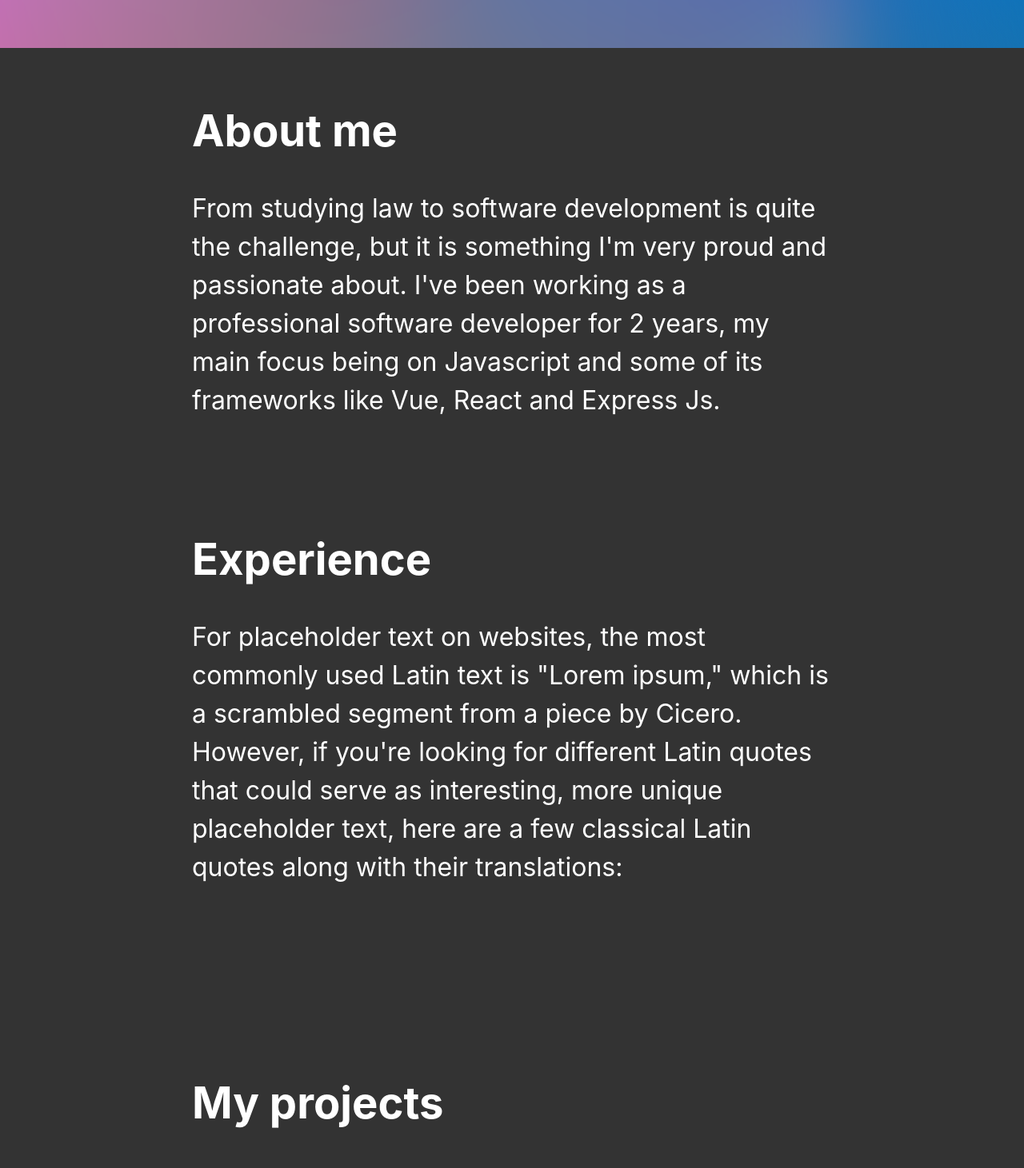
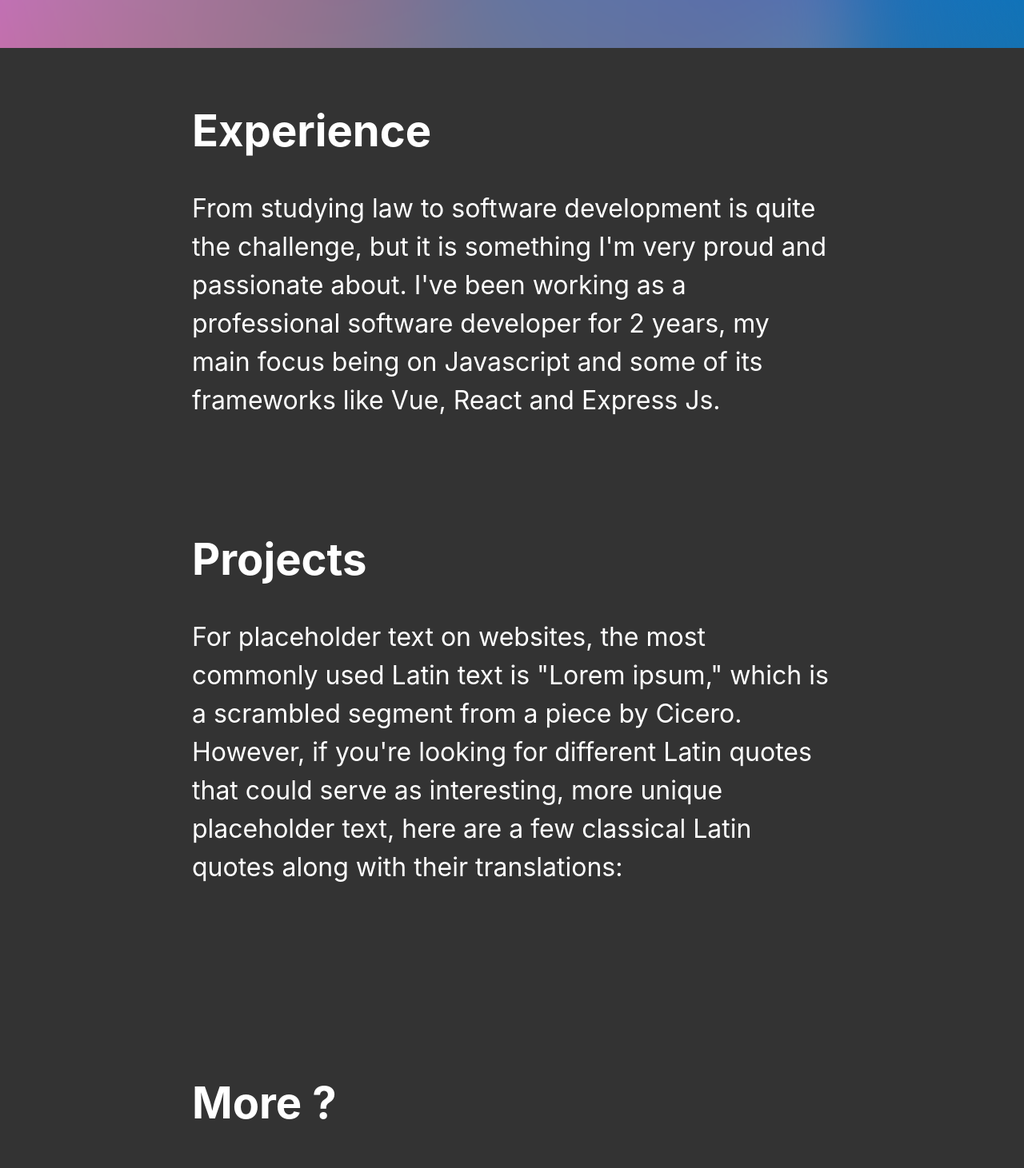
Before and after one commit to Popa-Andrei-Valentin/My_Portofolio, a React (Vite) app: page / in a window 1280 px wide. Shown: the part 740-2201 px from the top of the page at 80% size. Built offline with nearby package versions, Linux system fonts and the light colour scheme.

Commit message:
Change content structure

```diff
--- a/src/components/Content/Content.jsx
+++ b/src/components/Content/Content.jsx
@@ -6,21 +6,21 @@ export default function Content () {
 			<div className='content-container'>
 				<div className='about-section'>
 					<div className='content-text'>
-						<h2>About me</h2>
+						<h2>Experience</h2>
 						<p>From studying law to software development is quite the challenge, but it is something I'm very proud and passionate about. I've been working as a professional software developer for 2 years, my main focus being on Javascript and some of its frameworks like Vue, React and Express Js.</p>
 					</div>
 				</div>
 
 				<div className='experience-section'>
 					<div className='content-text'>
-						<h2>Experience</h2>
+						<h2>Projects</h2>
 						<p>For placeholder text on websites, the most commonly used Latin text is "Lorem ipsum," which is a scrambled segment from a piece by Cicero. However, if you're looking for different Latin quotes that could serve as interesting, more unique placeholder text, here are a few classical Latin quotes along with their translations:</p>
 					</div>
 				</div>
 
 				<div className='projects-section'>
 					<div className='content-text'>
-						<h2>My projects</h2>
+						<h2>More ?</h2>
 						<p>For placeholder text on websites, the most commonly used Latin text is "Lorem ipsum," which is a scrambled segment from a piece by Cicero. However, if you're looking for different Latin quotes that could serve as interesting, more unique placeholder text, here are a few classical Latin quotes along with their translations:</p>
 					</div>
 				</div>
```
